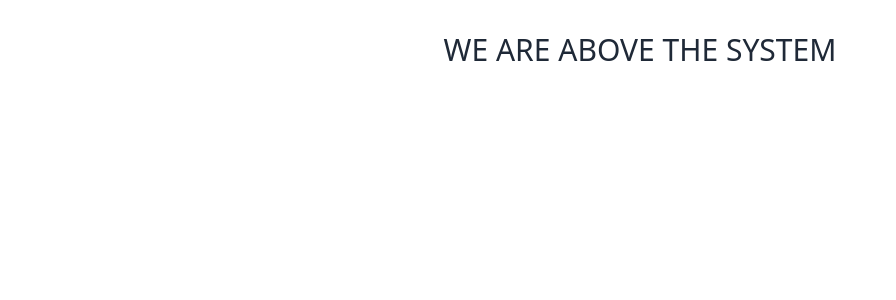
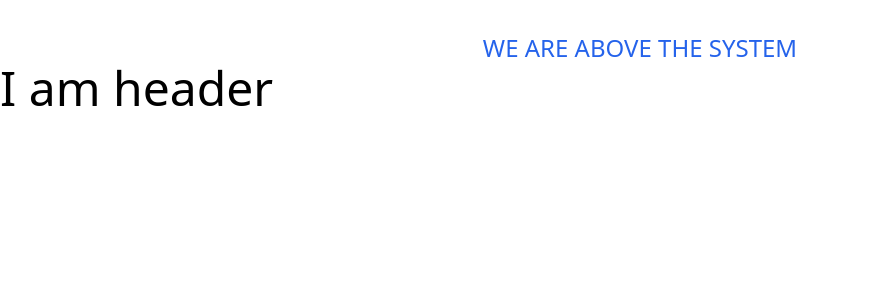
Before and after one commit to Psypher1/hulu-clone-nextjs, a Next.js app: page / in a window 1280 px wide. Shown: the top 300 px of the page, without its empty margins (0-896 px from the left). Built offline with nearby package versions, Linux system fonts and the light colour scheme.

Commit message:
created components folder and header file

```diff
--- /dev/null
+++ b/src/components/Header.js
@@ -0,0 +1,9 @@
+function Header() {
+  return (
+    <header>
+      <h2 className="text-5xl">I am header</h2>
+    </header>
+  );
+}
+
+export default Header;
--- a/src/pages/index.js
+++ b/src/pages/index.js
@@ -1,5 +1,6 @@
 import Head from "next/head";
 import Image from "next/image";
+import Header from "../components/Header";
 
 export default function Home() {
   return (
@@ -10,11 +11,12 @@ export default function Home() {
         <link rel="icon" href="/favicon.ico" />
       </Head>
 
-      <h1 className="text-3xl uppercase text-center text-gray-800 mt-8">
+      <h1 className="text-2xl uppercase text-center text-blue-600 mt-8">
         We Are Above The System
       </h1>
 
       {/* Header */}
+      <Header />
 
       {/* Nav */}
 
```
Also changed, not shown: public/images/hulu-logo.png (added).
